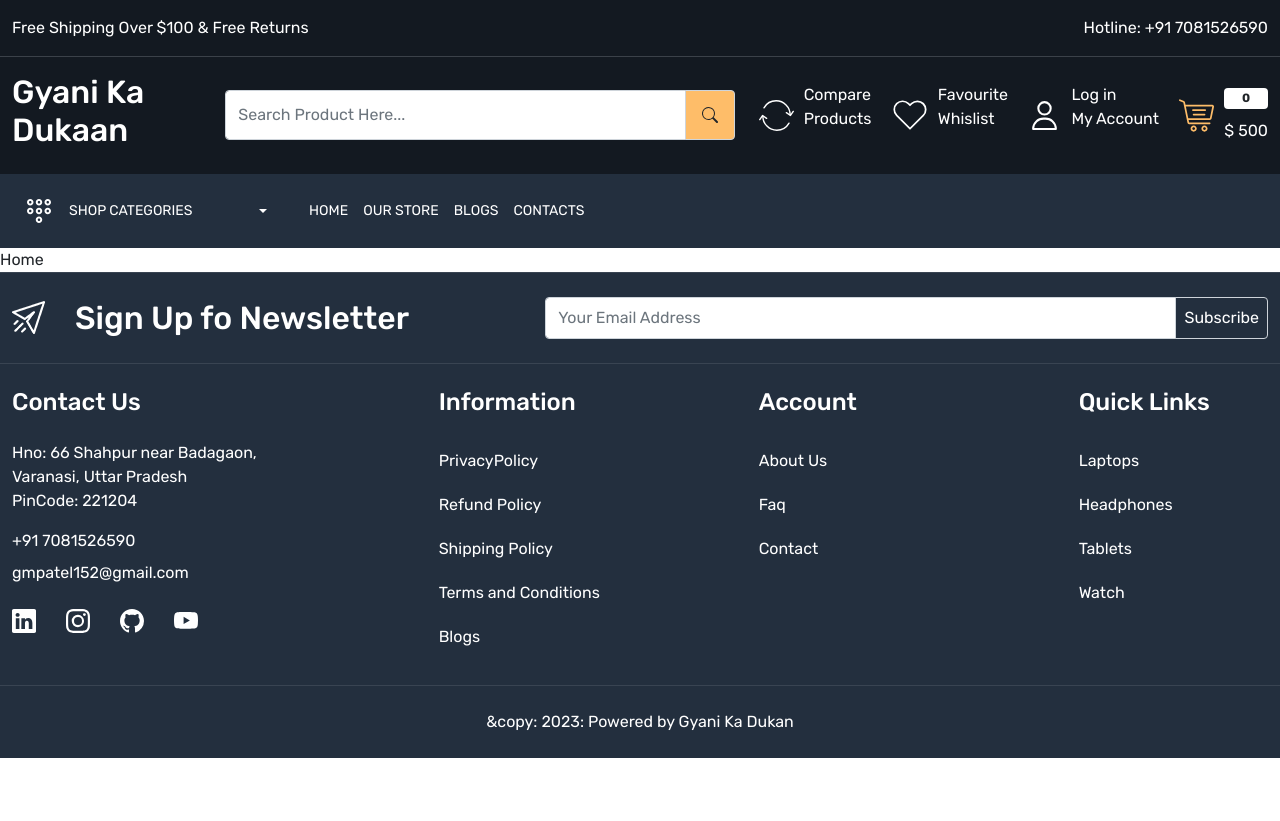
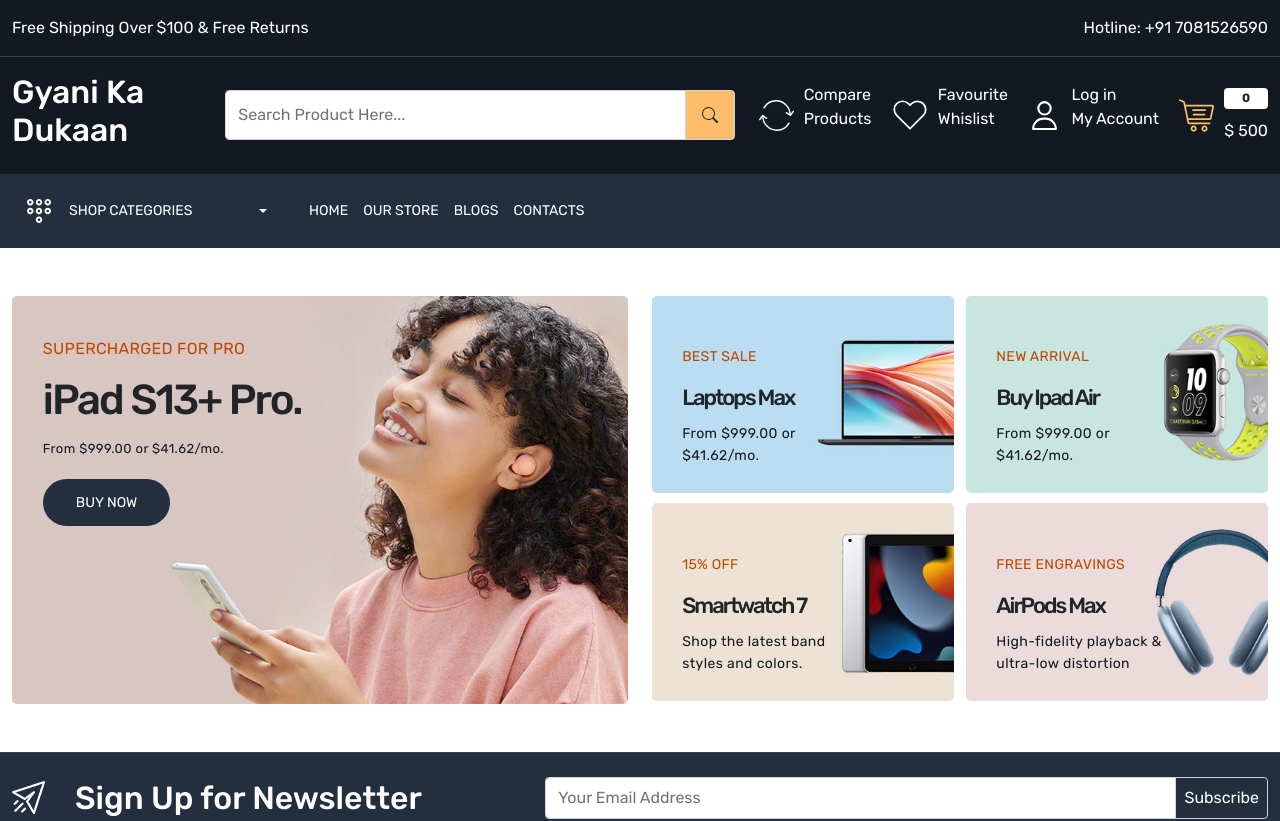
Before and after one commit to GyanendraMohan/ecommerce-app, a React (Create React App) app: page / in a window 1280 px wide. Shown: the top 821 px of the page. Before the commit the page ends 800 px from the top, so only its background shows below. Built offline with nearby package versions, Linux system fonts and the light colour scheme.

Commit message:
completed 1st section of Home page

```diff
--- a/src/App.css
+++ b/src/App.css
@@ -8,6 +8,7 @@
   --color-3b4149: #3b4149;
   --color-febd69: #febd69;
   --color-232f3e: #232f3e;
+  --color-bf4800: #bf4800;
 }
 body {
   font-family: "Rubik", sans-serif;
@@ -30,6 +31,20 @@
 .gap-30 {
   gap: 30px;
 }
+
+.button {
+  background-color: var(--color-232f3e);
+  color: white;
+  font-size: 14px;
+  padding: 13px 33px;
+  border-radius: 25px;
+}
+
+.button:hover {
+  background-color: var(--color-febd69);
+  color: #131921;
+}
+
 /* Header part */
 
 .header-top-strip {
@@ -104,3 +119,67 @@
 }
 
 /* Footer part ends here */
+
+/* Home part start here */
+
+.main-banner-content {
+  top: 10%;
+  left: 5%;
+}
+.main-banner-content h4 {
+  font-size: 16px;
+  font-weight: 400;
+  line-height: 24px;
+  color: var(--color-bf4800);
+  margin: 0 0 12px;
+  letter-spacing: 0.3px;
+  text-transform: uppercase;
+}
+
+.main-banner-content h5 {
+  font-size: 42px;
+  line-height: 54px;
+  letter-spacing: -2px;
+  font-weight: 500;
+  text-transform: none;
+}
+.main-banner-content p {
+  font-size: 13px;
+  line-height: 28px;
+  letter-spacing: 0.4px;
+  color: var(--color-131921);
+}
+
+.small-banner-content {
+  top: 25%;
+  left: 10%;
+}
+.small-banner-content h4 {
+  font-size: 14px;
+  font-weight: 400;
+  line-height: 24px;
+  color: var(--color-bf4800);
+  margin: 0 0 12px;
+  letter-spacing: 0.3px;
+  text-transform: uppercase;
+}
+
+.small-banner-content h5 {
+  font-size: 22px;
+  line-height: 34px;
+  letter-spacing: -2px;
+  font-weight: 500;
+  text-transform: none;
+}
+.small-banner-content p {
+  font-size: 14px;
+  line-height: 22px;
+  letter-spacing: 0.4px;
+  color: var(--color-131921);
+}
+
+.small-banner {
+  width: 49%;
+}
+
+/* Home part ends here */
--- a/src/components/Footer.js
+++ b/src/components/Footer.js
@@ -11,7 +11,7 @@
             <div className="col-5">
               <div className="footer-top-data d-flex gap-30 align-items-center">
                 <img src="images/newsletter.png" alt="newsletter" />
-                <h2 className="mb-0 text-white">Sign Up fo Newsletter</h2>
+                <h2 className="mb-0 text-white">Sign Up for Newsletter</h2>
               </div>
             </div>
             <div className="col-7">
--- a/src/pages/Home.js
+++ b/src/pages/Home.js
@@ -1,7 +1,94 @@
 import React from "react";
+import { Link } from "react-router-dom";
 
 const Home = () => {
-  return <div>Home</div>;
+  return (
+    <>
+      <section className="home-wrapper-1 py-5">
+        <div className="container-xxl">
+          <div className="row">
+            <div className="col-6">
+              <div className="main-banner position-relative">
+                <img
+                  src="images/main-banner-1.jpg"
+                  className="img-fluid rounded-3"
+                  alt="main banner"
+                />
+                <div className="main-banner-content position-absolute">
+                  <h4>SUPERCHARGED FOR PRO</h4>
+                  <h5>iPad S13+ Pro.</h5>
+                  <p>From $999.00 or $41.62/mo.</p>
+                  <Link className="button">BUY NOW</Link>
+                </div>
+              </div>
+            </div>
+            <div className="col-6">
+              <div className="d-flex flex-wrap gap-10 justify-content-between align-items-center">
+                <div className="small-banner position-relative ">
+                  <img
+                    src="images/catbanner-01.jpg"
+                    className="img-fluid rounded-3"
+                    alt="main banner"
+                  />
+                  <div className="small-banner-content position-absolute">
+                    <h4>BEST SALE</h4>
+                    <h5>Laptops Max</h5>
+                    <p>
+                      From $999.00 or <br /> $41.62/mo.
+                    </p>
+                  </div>
+                </div>
+                <div className="small-banner position-relative ">
+                  <img
+                    src="images/catbanner-02.jpg"
+                    className="img-fluid rounded-3"
+                    alt="main banner"
+                  />
+                  <div className="small-banner-content position-absolute">
+                    <h4>NEW ARRIVAL</h4>
+                    <h5>Buy Ipad Air</h5>
+                    <p>
+                      From $999.00 or <br /> $41.62/mo.
+                    </p>
+                  </div>
+                </div>
+                <div className="small-banner position-relative">
+                  <img
+                    src="images/catbanner-03.jpg"
+                    className="img-fluid rounded-3"
+                    alt="main banner"
+                  />
+                  <div className="small-banner-content position-absolute">
+                    <h4>15% OFF</h4>
+                    <h5>Smartwatch 7</h5>
+                    <p>
+                      Shop the latest band <br />
+                      styles and colors.
+                    </p>
+                  </div>
+                </div>
+                <div className="small-banner position-relative ">
+                  <img
+                    src="images/catbanner-04.jpg"
+                    className="img-fluid rounded-3"
+                    alt="main banner"
+                  />
+                  <div className="small-banner-content position-absolute">
+                    <h4>FREE ENGRAVINGS</h4>
+                    <h5>AirPods Max</h5>
+                    <p>
+                      High-fidelity playback & <br />
+                      ultra-low distortion
+                    </p>
+                  </div>
+                </div>
+              </div>
+            </div>
+          </div>
+        </div>
+      </section>
+    </>
+  );
 };
 
 export default Home;
```
